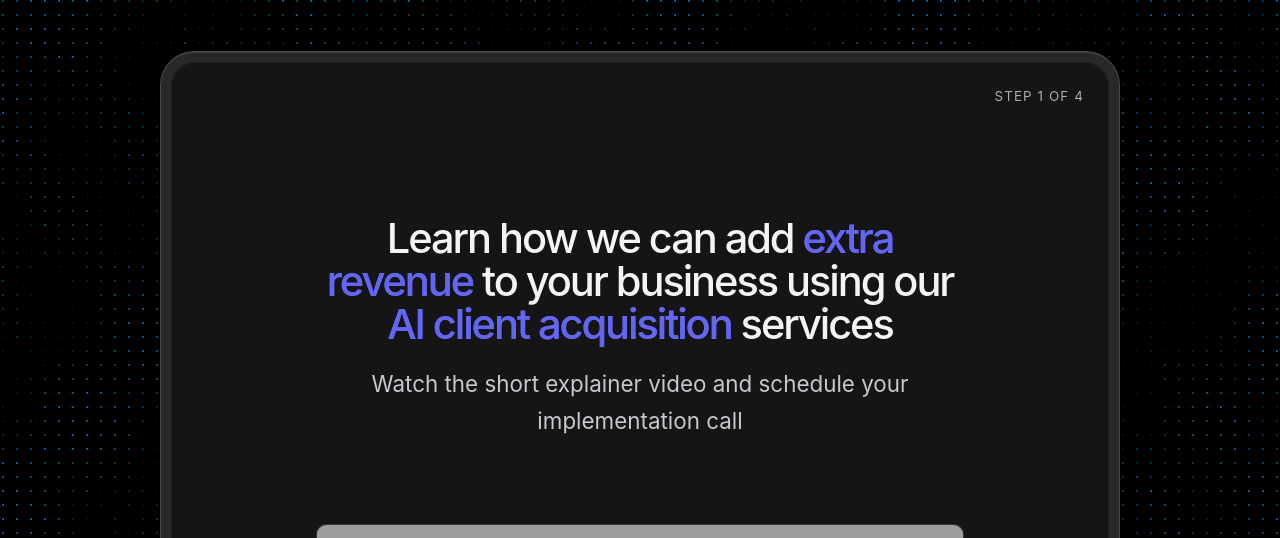
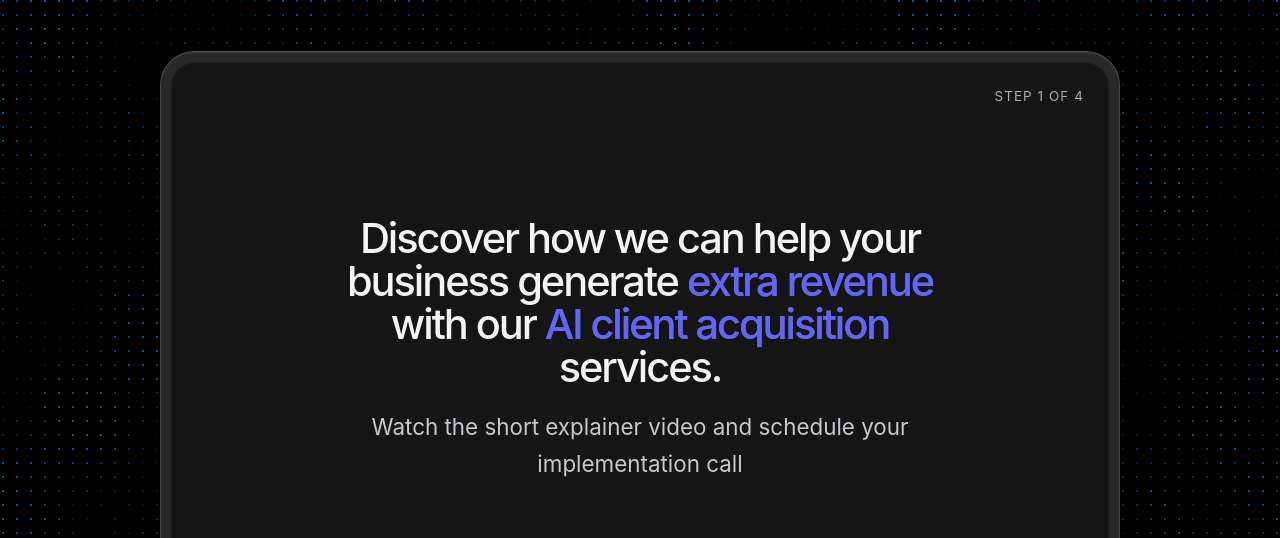
Before and after one commit to kristianneuhen/NeuhenAI, a Flask app: page /acquire in a window 1280 px wide. Shown: the top 538 px of the page. Run offline with Flask 3, Linux system fonts and the light colour scheme; grey boxes are pictures that could not be loaded.

Commit message:
Refine acquisition page headline

```diff
--- a/templates/_acquisition_panel.html
+++ b/templates/_acquisition_panel.html
@@ -1,7 +1,7 @@
 <section class="funnel-card">
   {% if show_acquire_intro %}
   <div class="acquire-intro" aria-labelledby="acquire-title">
-    <h1 id="acquire-title" class="hero-title">Learn how we can add <span class="acquire-accent">extra revenue</span> to your business using our <span class="acquire-accent">AI client acquisition</span> services</h1>
+    <h1 id="acquire-title" class="hero-title">Discover how we can help your business generate <span class="acquire-accent">extra revenue</span> with our <span class="acquire-accent">AI client acquisition</span> services.</h1>
     <p class="lead">Watch the short explainer video and schedule your implementation call</p>
   </div>
   {% endif %}
```
